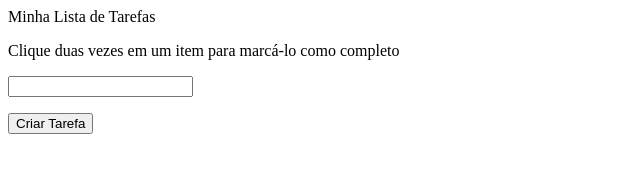
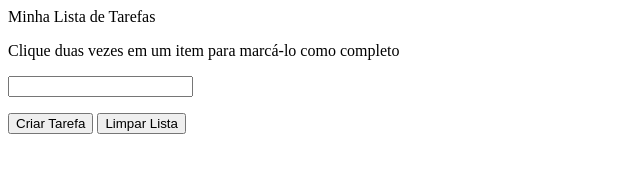
Before and after one commit to Mooteus/todo-list, a plain HTML site: page index.html in a window 1280 px wide. Shown: the whole page, without its empty margins (0-640 px from the left). Drawn offline with Linux system fonts and the light colour scheme.

Commit message:
add button #apaga-tudo

```diff
--- a/index.html
+++ b/index.html
@@ -14,6 +14,7 @@
     <ol id="lista-tarefas">
     </ol>
     <button id="criar-tarefa">Criar Tarefa</button>
+    <button id="apaga-tudo">Limpar Lista</button>
     <script src="script.js"></script>
 </body>
 </html>
```
